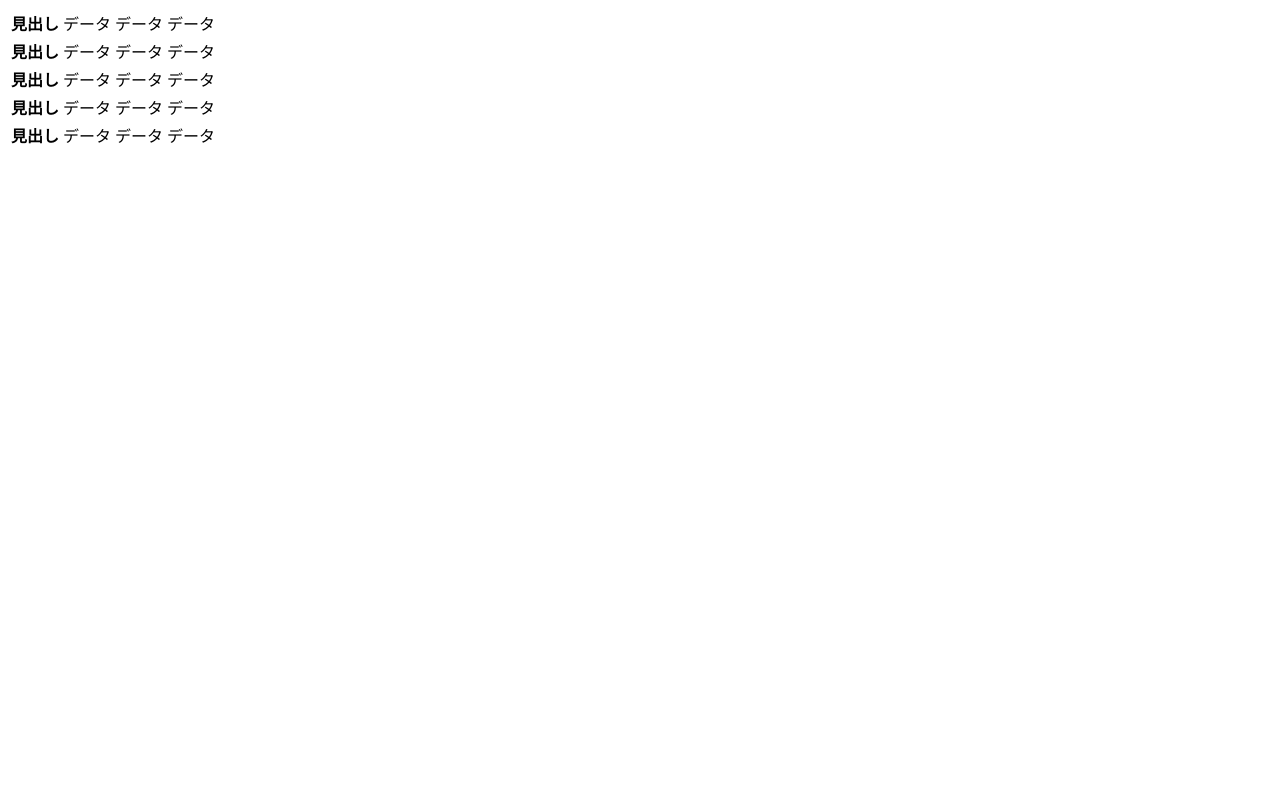
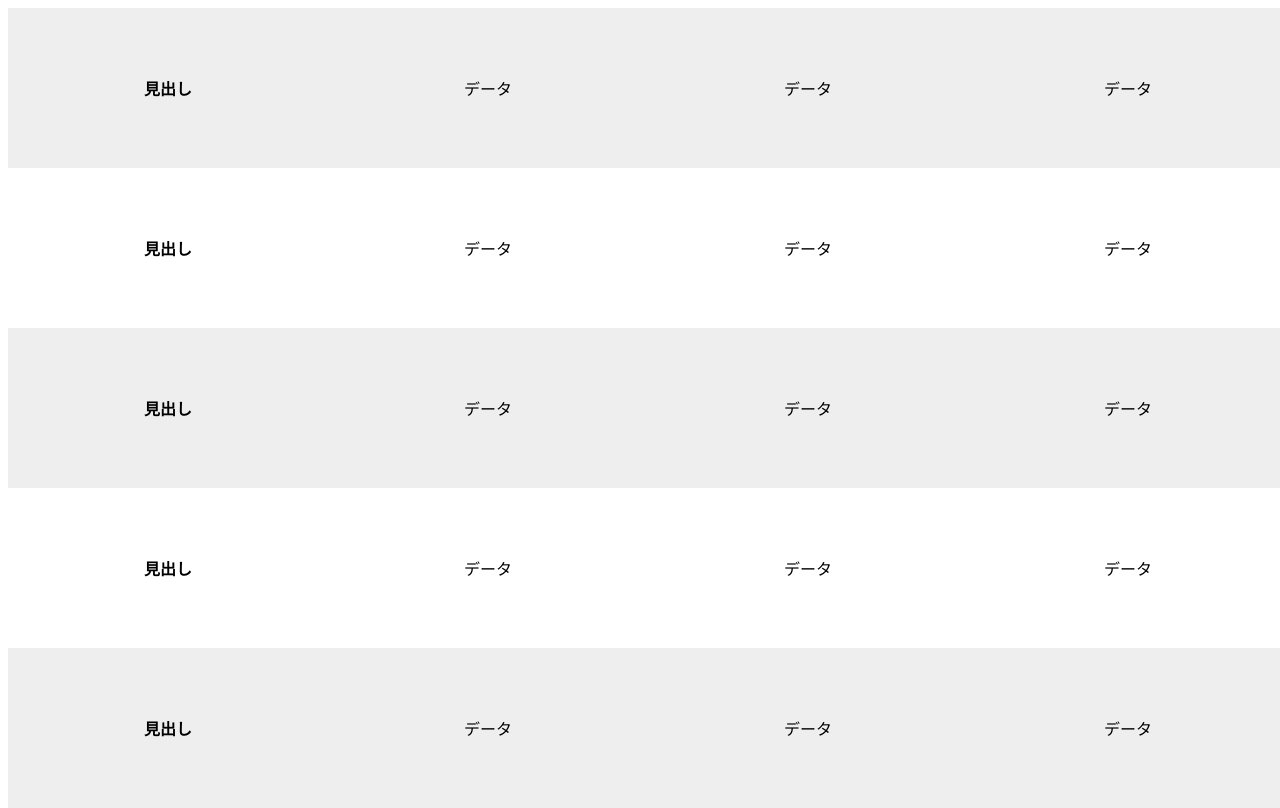
Before and after one commit to furenjich/furenjich.github.io, a plain HTML site: page test.html in a window 1280 px wide. Drawn offline with Linux system fonts and the light colour scheme.

Commit message:
Update test.html

```diff
--- a/test.html
+++ b/test.html
@@ -32,3 +32,26 @@
   </tr>
 </table>
 </body>
+<style>
+body,html
+{
+width:  100%;
+  height:  100%;
+}
+
+table{
+  width:  100%;
+  height:  100%;
+  border-collapse: collapse;
+  border-spacing: 0;
+}
+
+table th,table td{
+  padding: 10px 0;
+  text-align: center;
+}
+
+table tr:nth-child(odd){
+  background-color: #eee
+}
+</style>
```
